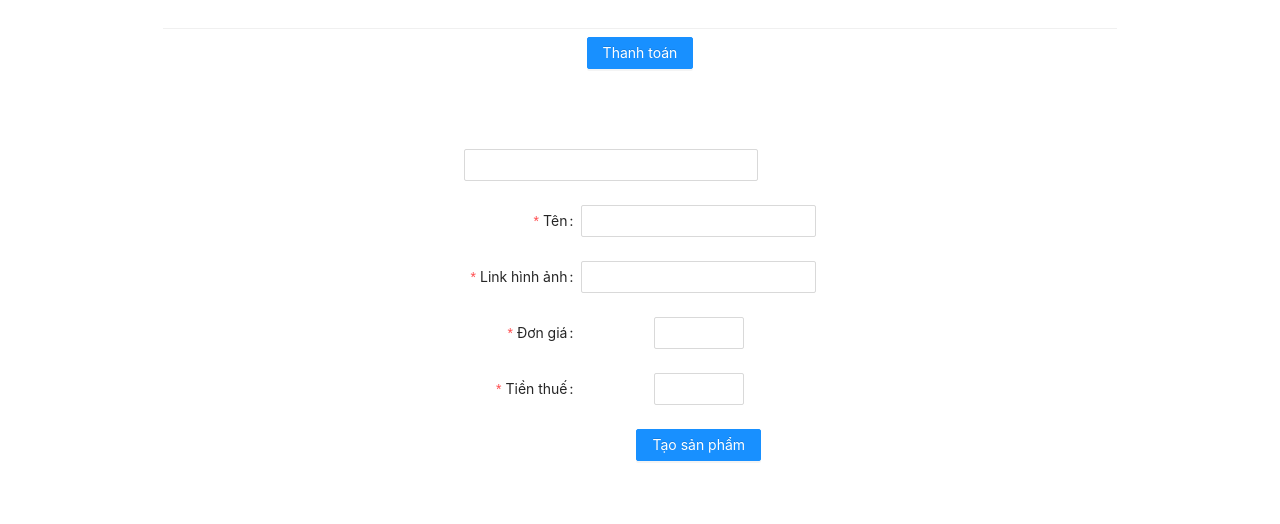
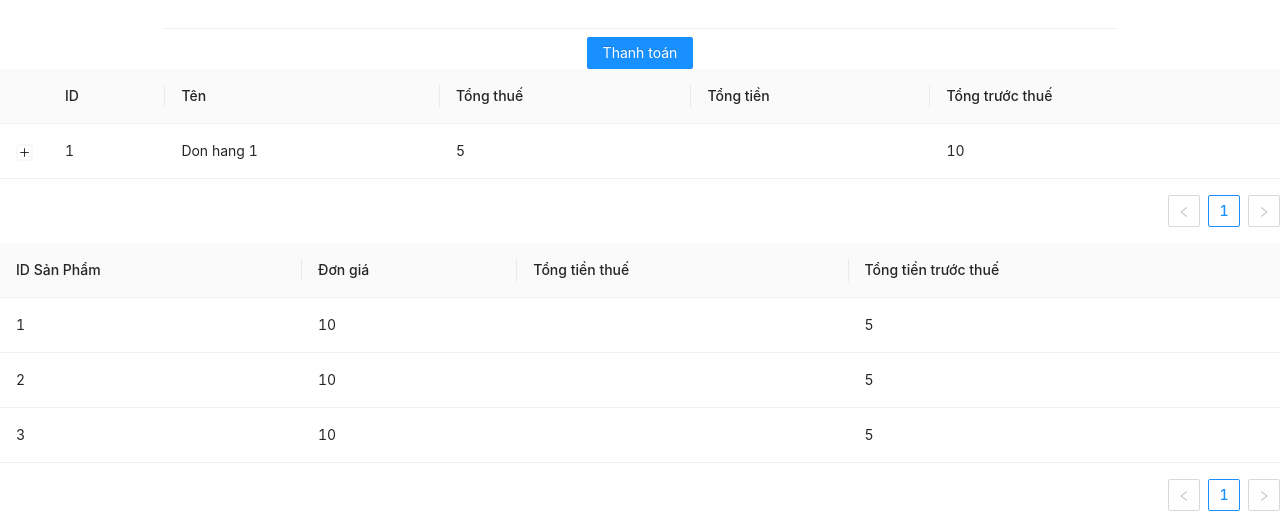
Before and after one commit to kakalak22/assignment-1, a React (Create React App) app: page / in a window 1280 px wide. Shown: the part 1062-1586 px from the top of the page. Before the commit the page ends 1547 px from the top, so only its background shows below. Built offline with nearby package versions, Linux system fonts and the light colour scheme.

Commit message:
complete UI don hang

```diff
--- a/src/App.js
+++ b/src/App.js
@@ -6,6 +6,7 @@ import { useEffect } from 'react';
 import DanhSachSanPham from './components/DanhSachSanPham';
 import FormTaoSanPham from './components/FormTaoSanPham';
 import MyCart from './components/MyCart';
+import DanhSachDonHang from './components/DanhSachDonHang';
 
 function App() {
   const dispatch = useDispatch();
@@ -29,8 +30,9 @@ function App() {
     <div className="App">
       <DanhSachSanPham />
       <MyCart />
+      <DanhSachDonHang />
+      {/**
       <FormTaoSanPham />
-      {/**
      */}
     </div>
   );
--- a/src/actionsTypes.js
+++ b/src/actionsTypes.js
@@ -22,5 +22,6 @@ export const SAVE_DON_HANG_PROCESS = "save_don_hang_process";
 
 //dong don hang
 export const SAVE_DONG_DON_HANG = "save_dong_don_hang";
-export const SAVE_DONG_DON_HANG_PROCESS = "save_dong_don_hang_process";
+export const DO_SAVE_DONG_DON_HANG = "do_save_dong_don_hang";
+export const CHECK_SAVE_DONG_DON_HANG = "check_save_dong_don_hang";
 export const SAVE_DONG_DON_HANG_SUCCESS = "save_dong_don_hang_success";
--- /dev/null
+++ b/src/components/DanhSachDonHang.jsx
@@ -0,0 +1,131 @@
+import React from "react";
+import { useDispatch, useSelector } from "react-redux";
+import { DownOutlined } from "@ant-design/icons";
+import { Badge, Dropdown, Space, Table } from "antd";
+
+const items = [
+  {
+    key: "1",
+    label: "Action 1",
+  },
+  {
+    key: "2",
+    label: "Action 2",
+  },
+];
+
+const DanhSachDonHang = () => {
+  const { dongDonHang = {} } = useSelector((state) => state.dongDonHangReducer);
+  console.log("DONG DON HANG:", dongDonHang);
+  const { donHang = {} } = useSelector((state) => state.donHangReducer);
+  console.log("DON HANG:", donHang);
+  const expandedRowRender = (record) => {
+    const { id } = record;
+    const index = dongDonHang.findIndex(({ idDonHang }) => id === idDonHang);
+    const data = dongDonHang[index].danhSachDongDonHang;
+    const columns = [
+      {
+        title: "ID Sản Phẩm",
+        dataIndex: "idSanPham",
+        key: "idSanPham",
+      },
+      {
+        title: "Đơn giá",
+        dataIndex: "donGia",
+        key: "donGia",
+      },
+      {
+        title: "Tổng tiền thuế",
+        dataIndex: "tongTienThue",
+        key: "tongTienThue",
+      },
+      {
+        title: "Tổng tiền trước thuế",
+        dataIndex: "tongTienTruocThue",
+        key: "tongTienTruocThue",
+      },
+    ];
+    return <Table columns={columns} dataSource={data} pagination={false} />;
+  };
+
+  const columsDongDonHang = [
+    {
+      title: "ID Sản Phẩm",
+      dataIndex: "idSanPham",
+      key: "idSanPham",
+    },
+    {
+      title: "Đơn giá",
+      dataIndex: "donGia",
+      key: "donGia",
+    },
+    {
+      title: "Tổng tiền thuế",
+      dataIndex: "tongTienThue",
+      key: "tongTienThue",
+    },
+    {
+      title: "Tổng tiền trước thuế",
+      dataIndex: "tongTienTruocThue",
+      key: "tongTienTruocThue",
+    },
+  ];
+
+  const columns = [
+    {
+      title: "ID",
+      dataIndex: "id",
+      key: "id",
+    },
+    {
+      title: "Tên",
+      dataIndex: "ten",
+      key: "ten",
+    },
+    {
+      title: "Tổng thuế",
+      dataIndex: "tongThue",
+      key: "tongThue",
+    },
+    {
+      title: "Tổng tiền",
+      dataIndex: "tongTien",
+      key: "tongTien",
+    },
+    {
+      title: "Tổng trước thuế",
+      dataIndex: "tongTruocThue",
+      key: "tongTruocThue",
+    },
+  ];
+  const data = [];
+  for (let i = 0; i < 3; ++i) {
+    data.push({
+      key: i.toString(),
+      name: "Screem",
+      platform: "iOS",
+      version: "10.3.4.5654",
+      upgradeNum: 500,
+      creator: "Jack",
+      createdAt: "2014-12-24 23:12:00",
+    });
+  }
+  return (
+    <div>
+      {" "}
+      <Table
+        columns={columns}
+        expandable={{
+          expandedRowRender,
+        }}
+        dataSource={donHang}
+      />
+      <Table
+        columns={columsDongDonHang}
+        dataSource={dongDonHang[0].danhSachDongDonHang}
+      />
+    </div>
+  );
+};
+
+export default DanhSachDonHang;
--- a/src/components/MyCart.jsx
+++ b/src/components/MyCart.jsx
@@ -7,6 +7,7 @@ import * as Actions from "../actionsTypes";
 const MyCart = () => {
   const { Title, Text } = Typography;
   const { myCart = {} } = useSelector((state) => state.myCartReducer);
+
   const { danhSachSanPham } = myCart;
   const dispatch = useDispatch();
 
--- a/src/reducer/donHangReducer.js
+++ b/src/reducer/donHangReducer.js
@@ -2,9 +2,7 @@ import * as Actions from "../actionsTypes";
 
 const initialSate = {
     donHang: [
-        { id: 1, ten: "Don hang 1", tongTruocThue: 10, tongThue: 5, tongTien: null },
-        { id: 2, ten: "Don hang 2", tongTruocThue: 10, tongThue: 5, tongTien: null },
-        { id: 3, ten: "Don hang 3", tongTruocThue: 10, tongThue: 5, tongTien: null },
+        { id: 1, ten: "Don hang 1", tongTruocThue: 10, tongThue: 5, tongTien: null }
     ]
 }
 
--- a/src/reducer/dongDonHangReducer.js
+++ b/src/reducer/dongDonHangReducer.js
@@ -2,16 +2,27 @@ import * as Actions from "../actionsTypes";
 
 const initialSate = {
     dongDonHang: [
-        { idSanPham: 1, soLuong: 1, donGia: 10, tongTienTruocThue: 5, tongTienThue: null },
-        { idSanPham: 2, soLuong: 1, donGia: 10, tongTienTruocThue: 5, tongTienThue: null },
-        { idSanPham: 3, soLuong: 1, donGia: 10, tongTienTruocThue: 5, tongTienThue: null },
+        {
+            idDonHang: 1,
+            danhSachDongDonHang: [
+                { idSanPham: 1, soLuong: 1, donGia: 10, tongTienTruocThue: 5, tongTienThue: null },
+                { idSanPham: 2, soLuong: 1, donGia: 10, tongTienTruocThue: 5, tongTienThue: null },
+                { idSanPham: 3, soLuong: 1, donGia: 10, tongTienTruocThue: 5, tongTienThue: null },
+            ]
+        }
     ]
 }
 
 export default (state = initialSate, action) => {
     switch (action.type) {
-        case Actions.DANH_SACH_DONG_DON_HANG: {
-            return state;
+        case Actions.DO_SAVE_DONG_DON_HANG: {
+            const { data = {} } = action;
+            const { copyDongDonHang } = data;
+            console.log(copyDongDonHang)
+            return {
+                ...state,
+                dongDonHang: copyDongDonHang
+            };
         }
         default:
             return state;
--- a/src/saga/watcherDonHang.js
+++ b/src/saga/watcherDonHang.js
@@ -39,19 +39,21 @@ function* workerThanhToanDonHang(action) {
             type: Actions.SAVE_DON_HANG_PROCESS
         })
         let res = yield take(Actions.SAVE_DON_HANG_SUCCESS);
-        const { isEqual } = res.data;
+        const { isDonHangEqual } = res.data;
 
         yield put({
             type: Actions.SAVE_DONG_DON_HANG,
             data: {
+                newIdDonHang: 2,
                 newDongDonHang: [...myCart.danhSachSanPham]
             }
         })
 
-        yield take(Actions.SAVE_DONG_DON_HANG_SUCCESS);
+        const resSaveDongDonHang = yield take(Actions.SAVE_DONG_DON_HANG_SUCCESS);
+        const { isDongDonHangEqual } = resSaveDongDonHang.data;
         console.log("dong don hang successfully saved");
 
-        if (!isEqual) {
+        if (!isDonHangEqual && !isDongDonHangEqual) {
             yield put({
                 type: Actions.SAVE_ITEM_TO_CART,
                 data: {
@@ -81,7 +83,7 @@ function* workerSaveDonHangProcess(action) {
         yield put({
             type: Actions.SAVE_DON_HANG_SUCCESS,
             data: {
-                isEqual: isEqual
+                isDonHangEqual: isEqual
             }
         })
     } catch (error) { }
--- a/src/saga/watcherDongDonHang.js
+++ b/src/saga/watcherDongDonHang.js
@@ -3,25 +3,58 @@ import { delay, takeEvery, takeLatest, takeLeading, select, put, take, all, fork
 import * as Actions from "../actionsTypes";
 
 export function* watcherDongDonHang() {
-    yield takeLeading(Actions.SAVE_DONG_DON_HANG_PROCESS, workerSaveDongDonHangProcess);
+    yield takeLeading(Actions.CHECK_SAVE_DONG_DON_HANG, workerSaveDongDonHangProcess);
     yield takeLeading(Actions.SAVE_DONG_DON_HANG, workerSaveDongDonHang)
-}
-
-function* workerSaveDongDonHangProcess(action) {
-    try {
-        console.log("in worker save dong don hang process");
-        yield put({
-            type: Actions.SAVE_DONG_DON_HANG_SUCCESS
-        })
-    } catch (error) { }
 }
 
 function* workerSaveDongDonHang(action) {
     try {
         const { data = {} } = action;
-        const { newDongDonHang } = data;
+        const { newDongDonHang, newIdDonHang } = data;
         const { dongDonHang } = yield select(state => state.dongDonHangReducer);
-        console.log(dongDonHang);
-        console.log(newDongDonHang);
+        const temp = [];
+
+        newDongDonHang.forEach(({ id, donGia, soLuongSanPham, tienThue }) => {
+            const newObj = {
+                idSanPham: id,
+                soLuong: soLuongSanPham,
+                donGia: donGia,
+                tongTienTruocThue: donGia * soLuongSanPham,
+                tongTienThue: tienThue * soLuongSanPham
+            }
+            temp.push(newObj)
+        })
+        let copyDongDonHang = [{ idDonHang: newIdDonHang, danhSachDongDonHang: temp }, ...dongDonHang];
+
+        yield put({
+            type: Actions.DO_SAVE_DONG_DON_HANG,
+            data: {
+                copyDongDonHang: copyDongDonHang
+            }
+        })
+
+        yield put({
+            type: Actions.CHECK_SAVE_DONG_DON_HANG,
+            data: {
+                prevDongDonHang: dongDonHang
+            }
+        })
+
+
     } catch (error) { }
 }
+
+function* workerSaveDongDonHangProcess(action) {
+    try {
+        const { data = {} } = action;
+        const { prevDongDonHang } = data;
+        const currDonHang = yield select(state => state.dongDonHangReducer.dongDonHang);
+        const isEqual = JSON.stringify(prevDongDonHang) === JSON.stringify(currDonHang);
+        yield put({
+            type: Actions.SAVE_DONG_DON_HANG_SUCCESS,
+            data: {
+                isDongDonHangEqual: isEqual
+            }
+        })
+    } catch (error) { }
+}
```
